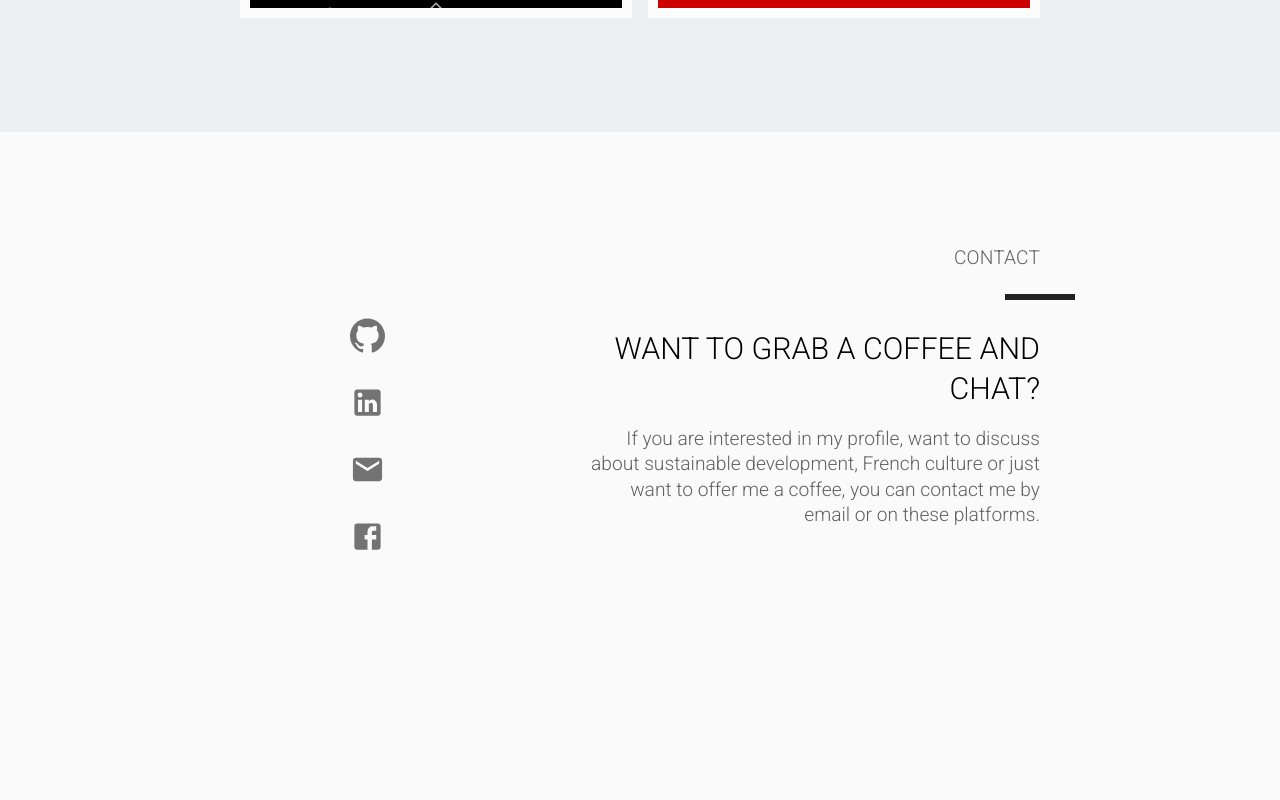
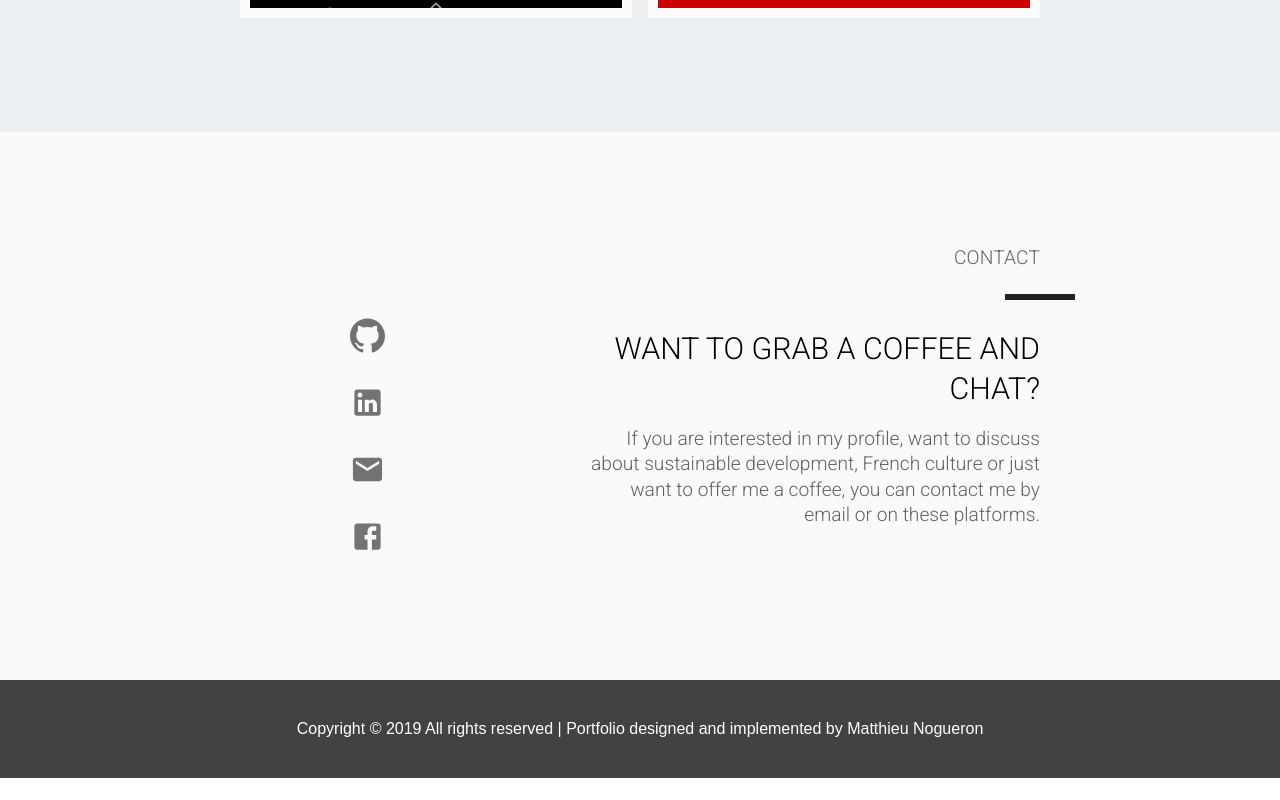
Before and after one commit to mnogueron/mnogueron.github.io, a React (Create React App) app: page / in a window 1280 px wide. Shown: the part 2462-3262 px from the top of the page. After the commit the page ends 3240 px from the top, so only its background shows below. Built offline with nearby package versions, Linux system fonts and the light colour scheme.

Commit message:
Add copyright footer and fix project card resizing

```diff
--- a/src/App.js
+++ b/src/App.js
@@ -2,6 +2,7 @@ import React, { useRef } from 'react'
 import { makeStyles } from '@material-ui/styles'
 import Header from './components/Header'
 import PageContent from './components/PageContent'
+import Footer from './components/Footer'
 
 const useStyles = makeStyles({
   root: {
@@ -26,6 +27,7 @@ const App = (props) => {
     <div className={classes.root}>
       <Header onExpandClick={onExpandClick} />
       <PageContent ref={contentRef} />
+      <Footer />
     </div>
   )
 
--- /dev/null
+++ b/src/components/Footer.js
@@ -0,0 +1,25 @@
+import React from 'react'
+import { makeStyles } from '@material-ui/styles'
+import grey from '@material-ui/core/colors/grey'
+
+const useStyles = makeStyles(theme => ({
+  root: {
+    backgroundColor: grey['800'],
+    padding: 40,
+    fontSize: 16,
+    color: theme.palette.common.white,
+    textAlign: 'center',
+  },
+}))
+
+const year = new Date().getFullYear()
+const Footer = (props) => {
+  const classes = useStyles(props)
+  return (
+    <div className={classes.root}>
+      Copyright © {year} All rights reserved | Portfolio designed and implemented by Matthieu Nogueron
+    </div>
+  )
+}
+
+export default Footer
--- a/src/components/PageContent.js
+++ b/src/components/PageContent.js
@@ -8,7 +8,6 @@ const useStyles = makeStyles({
   root: {
     backgroundColor: '#FAFAFA',
     minHeight: '100vh',
-    paddingBottom: 120,
   },
 })
 
--- a/src/components/ProjectCard.js
+++ b/src/components/ProjectCard.js
@@ -33,6 +33,10 @@ const useStyles = makeStyles(theme => ({
       '& $background': {
         filter: 'blur(2px)',
       },
+    },
+
+    [theme.breakpoints.down('sm')]: {
+      minHeight: 400,
     },
   },
   backgroundContainer: {
--- a/src/components/Sections/Projects.js
+++ b/src/components/Sections/Projects.js
@@ -68,7 +68,7 @@ const Projects = (props) => {
       </div>
 
       <Grid container spacing={2}>
-        <Grid item xs={12} sm={6}>
+        <Grid item xs={12} md={6}>
           <ProjectCard
             title={'SimpleTag'}
             subtitle={'Get Grenoble\'s public transport live schedule on your Android'}
@@ -91,7 +91,7 @@ const Projects = (props) => {
           />
         </Grid>
 
-        <Grid item xs={12} sm={6}>
+        <Grid item xs={12} md={6}>
           <ProjectCard
             title={'react-easy-panzoom'}
             subtitle={'React library for pan/zoom support for any kind of component'}
```
